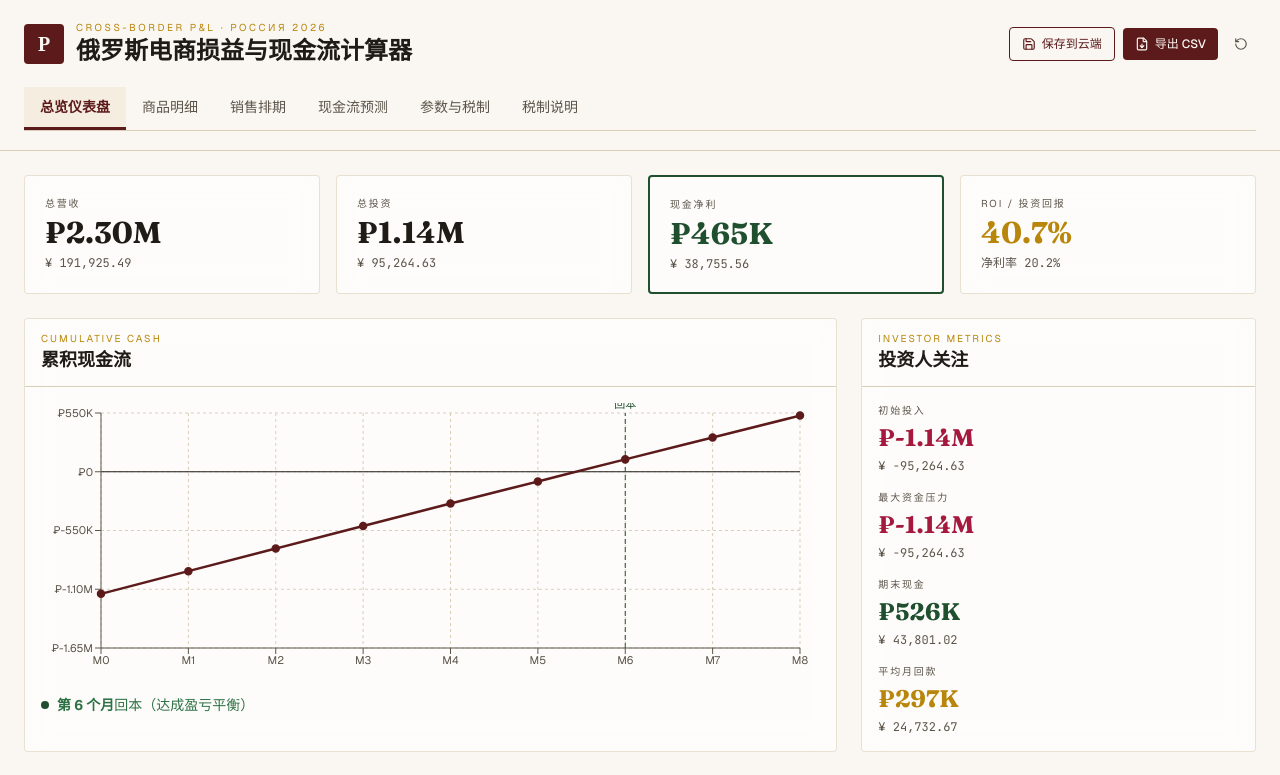
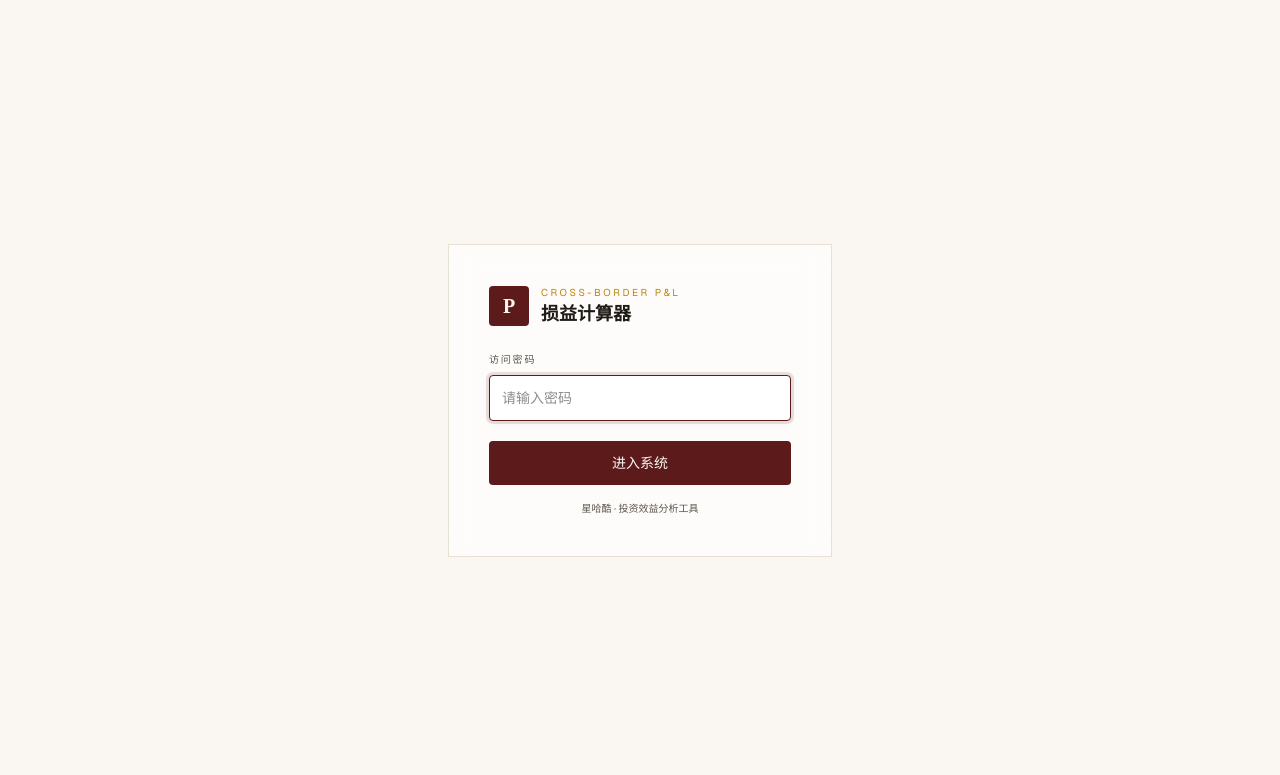
Before and after one commit to a767881430-sketch/russia-pl-calculator, a React (Vite) app: page / in a window 1280 px wide. Shown: the top 775 px of the page. Built offline with nearby package versions, Linux system fonts and the light colour scheme.

Commit message:
feat: add password login and localStorage auto-save

```diff
--- a/src/App.jsx
+++ b/src/App.jsx
@@ -400,9 +400,76 @@ const Metric = ({ label, value, sub, color, big }) => (
 );
 
 // ============================================================
+// 密码登录门
+// ============================================================
+const ACCESS_PASSWORD = "xhk2026";  // ← 修改此处设置你的密码
+
+const LoginGate = ({ children }) => {
+  const [authed, setAuthed] = useState(() => sessionStorage.getItem("ru_calc_auth") === "1");
+  const [pwd, setPwd] = useState("");
+  const [error, setError] = useState("");
+  const [shake, setShake] = useState(false);
+
+  if (authed) return children;
+
+  const handleLogin = (e) => {
+    e.preventDefault();
+    if (pwd === ACCESS_PASSWORD) {
+      sessionStorage.setItem("ru_calc_auth", "1");
+      setAuthed(true);
+    } else {
+      setError("密码错误，请重试");
+      setShake(true);
+      setTimeout(() => setShake(false), 500);
+    }
+  };
+
+  return (
+    <div className="min-h-screen flex items-center justify-center font-body" style={{ background: COLORS.cream }}>
+      <FontStyles />
+      <div className={`glass-card p-8 sm:p-10 w-full max-w-sm mx-4 ${shake ? 'animate-shake' : ''}`}>
+        <div className="flex items-center gap-3 mb-6">
+          <div className="w-10 h-10 flex items-center justify-center rounded-sm" style={{ background: COLORS.oxblood, color: COLORS.cream }}>
+            <span className="font-display text-xl font-bold">Р</span>
+          </div>
+          <div>
+            <div className="text-[10px] tracking-[0.25em] uppercase" style={{ color: COLORS.gold }}>Cross-border P&L</div>
+            <div className="font-display text-lg font-bold" style={{ color: COLORS.ink }}>损益计算器</div>
+          </div>
+        </div>
+        <form onSubmit={handleLogin}>
+          <label className="text-[10px] tracking-[0.18em] uppercase block mb-2" style={{ color: COLORS.inkSoft }}>访问密码</label>
+          <input type="password" value={pwd} onChange={e => setPwd(e.target.value)}
+            className="w-full px-3 py-3 border font-mono text-sm rounded-sm mb-1 input-glow"
+            style={{ borderColor: COLORS.line, background: "white", color: COLORS.ink }}
+            placeholder="请输入密码" autoFocus />
+          {error && <div className="text-xs mt-1 mb-2" style={{ color: COLORS.crimson }}>{error}</div>}
+          <button type="submit"
+            className="btn-interact w-full mt-4 px-4 py-3 text-sm font-medium rounded-sm"
+            style={{ background: COLORS.oxblood, color: COLORS.cream }}>
+            进入系统
+          </button>
+        </form>
+        <div className="mt-4 text-center text-[10px]" style={{ color: COLORS.inkSoft }}>
+          星哈酷 · 投资效益分析工具
+        </div>
+      </div>
+    </div>
+  );
+};
+
+// ============================================================
 // 主组件
 // ============================================================
 export default function App() {
+  return (
+    <LoginGate>
+      <AppContent />
+    </LoginGate>
+  );
+}
+
+function AppContent() {
   const [params, setParams] = useState(DEFAULT_PARAMS);
   const [products, setProducts] = useState(SAMPLE_PRODUCTS);
   const [scheduleStore, setScheduleStore] = useState({});
@@ -411,34 +478,38 @@ export default function App() {
   const [expandedRow, setExpandedRow] = useState(null);
   const [storageStatus, setStorageStatus] = useState("");
   const [storageBusy, setStorageBusy] = useState(false);
-
+  const [loaded, setLoaded] = useState(false);
+
+  // --- 启动时从 localStorage 加载 ---
   useEffect(() => {
-    (async () => {
     try {
-        if (typeof window !== "undefined" && window.storage) {
-          const r = await window.storage.get("ru_calc_v2");
-          if (r && r.value) {
-            const parsed = JSON.parse(r.value);
+      const saved = localStorage.getItem("ru_calc_v2");
+      if (saved) {
+        const parsed = JSON.parse(saved);
         if (parsed.params) setParams({ ...DEFAULT_PARAMS, ...parsed.params });
         if (Array.isArray(parsed.products)) setProducts(parsed.products);
         if (parsed.scheduleStore) setScheduleStore(parsed.scheduleStore);
         if (parsed.projection) setProjection({ ...DEFAULT_PROJECTION, ...parsed.projection });
-            setStorageStatus("已从云端加载");
+        setStorageStatus("已加载本地数据");
         setTimeout(() => setStorageStatus(""), 2200);
       }
-        }
     } catch (e) {}
-    })();
+    setLoaded(true);
   }, []);
 
-  const saveToCloud = async () => {
-    if (typeof window === "undefined" || !window.storage) {
-      setStorageStatus("当前环境不支持持久化"); setTimeout(() => setStorageStatus(""), 2200); return;
-    }
+  // --- 数据变化时自动保存到 localStorage ---
+  useEffect(() => {
+    if (!loaded) return; // 等初始加载完成后再自动保存
+    try {
+      localStorage.setItem("ru_calc_v2", JSON.stringify({ params, products, scheduleStore, projection }));
+    } catch (e) {}
+  }, [params, products, scheduleStore, projection, loaded]);
+
+  const saveToCloud = () => {
     setStorageBusy(true);
     try {
-      await window.storage.set("ru_calc_v2", JSON.stringify({ params, products, scheduleStore, projection }));
-      setStorageStatus("已保存");
+      localStorage.setItem("ru_calc_v2", JSON.stringify({ params, products, scheduleStore, projection }));
+      setStorageStatus("✓ 已保存");
     } catch (e) { setStorageStatus("保存失败"); }
     finally { setStorageBusy(false); setTimeout(() => setStorageStatus(""), 2200); }
   };
--- a/src/index.css
+++ b/src/index.css
@@ -202,4 +202,17 @@
 ::-webkit-scrollbar-thumb:hover { background: #B8860B; }
 
 /* --- Smooth Scroll --- */
+/* --- Smooth Scroll --- */
 html { scroll-behavior: smooth; }
+
+/* --- Login Shake Animation --- */
+@keyframes shake {
+  0%, 100% { transform: translateX(0); }
+  20% { transform: translateX(-8px); }
+  40% { transform: translateX(8px); }
+  60% { transform: translateX(-5px); }
+  80% { transform: translateX(5px); }
+}
+.animate-shake {
+  animation: shake 0.4s ease-out;
+}
```
Lines whose indentation alone changed are shown as unchanged.
